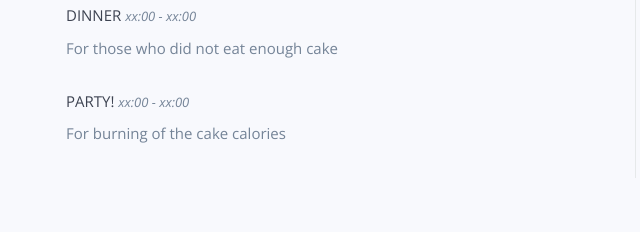
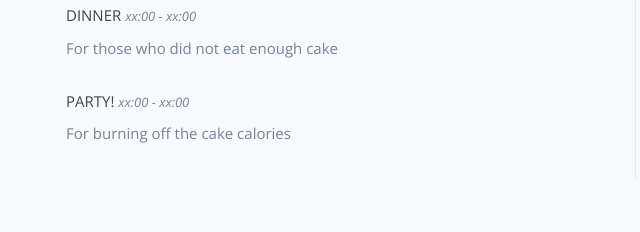
Before and after one commit to Tordja/tordja.github.io, a website: page index.html in a window 1280 px wide. Shown: the part 1808-2040 px from the top of the page, 4-644 px from the left. Drawn offline with nearby package versions, Linux system fonts and the light colour scheme; some packages are replaced by stand-ins of ours; a script that the page names is missing; files whose address does not match are found by name.

Commit message:
fixed important cake issue

```diff
--- a/index.html
+++ b/index.html
@@ -150,7 +150,7 @@
                 </div>
                 <div class="wp5">
                     <h5>Party! <span class="time">XX:00 - XX:00</span></h5>
-                    <p>For burning of the cake calories</p>
+                    <p>For burning off the cake calories</p>
                 </div>
             </div>
             <div class="col-md-6 col-sm-12 col-xs-12 rightcol">
```
